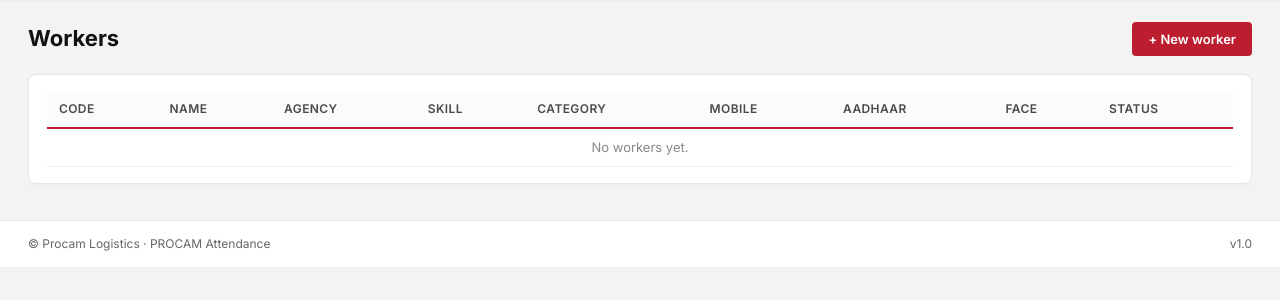
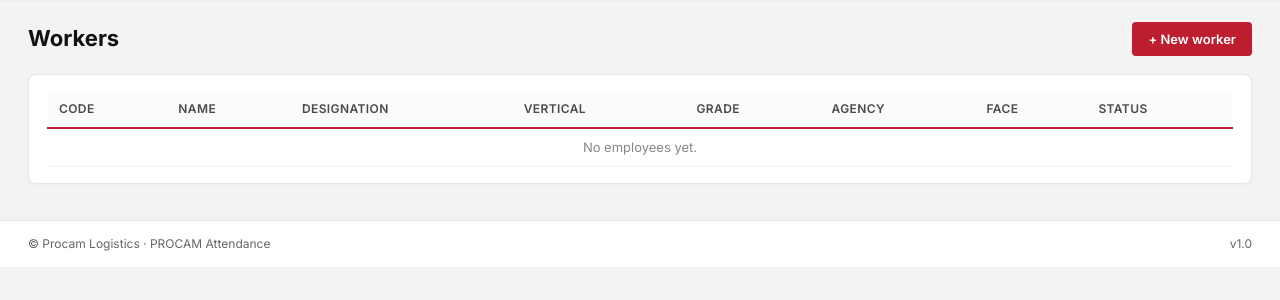
Before and after one commit to Amiish14/attendance-system, a Flask app: page /admin/workers in a window 1280 px wide. Shown: the part 106-406 px from the top of the page. Run offline with Flask 3, Linux system fonts and the light colour scheme; a user stored in the database is signed in; some libraries are stand-ins or nearby versions.

Commit message:
ui: show PRERNA designation instead of role label in nav + users + workers tables

```diff
--- a/templates/admin/workers.html
+++ b/templates/admin/workers.html
@@ -7,33 +7,23 @@
 <div class="pc-card">
   <table class="pc-table">
     <thead><tr>
-      <th>Code</th><th>Name</th><th>Agency</th><th>Skill</th><th>Category</th>
-      <th>Mobile</th><th>Aadhaar</th><th>Face</th><th>Status</th>
+      <th>Code</th><th>Name</th><th>Designation</th><th>Vertical</th><th>Grade</th>
+      <th>Agency</th><th>Face</th><th>Status</th>
     </tr></thead>
     <tbody>
     {% for w in rows %}
       <tr>
         <td><b>{{ w.code }}</b></td>
         <td>{{ w.full_name }}</td>
-        <td>{{ w.agency.name }}</td>
-        <td>{{ w.skill.name if w.skill else "—" }}</td>
-        <td>
-          {% set cat = w.category %}
-          <span style="font-size:11px; padding:2px 7px; border-radius:9px; font-weight:600;
-                       background:{% if cat == 'Unskilled' %}#f0f0f0;color:#555
-                       {% elif cat == 'Semi-Skilled' %}#e8f0fe;color:#1e4d8c
-                       {% elif cat == 'Skilled' %}#e6f4ea;color:#1a7f37
-                       {% else %}#fdecef;color:#BC1D2F{% endif %};">
-            {{ cat }}
-          </span>
-        </td>
-        <td>{{ w.mobile or "—" }}</td>
-        <td>{{ w.aadhaar_masked or "—" }}</td>
+        <td>{{ w.designation or (w.skill.name if w.skill else "—") }}</td>
+        <td>{{ w.vertical or "—" }}</td>
+        <td>{{ w.grade or "—" }}</td>
+        <td>{{ w.agency.name if w.agency else "—" }}</td>
         <td>{% if w.face_template %}<span class="pc-badge approved">Enrolled</span>{% else %}<span class="pc-badge pending">No</span>{% endif %}</td>
         <td>{% if w.is_active %}<span class="pc-badge active">Active</span>{% else %}<span class="pc-badge closed">Inactive</span>{% endif %}</td>
       </tr>
     {% else %}
-      <tr><td colspan="9" style="text-align:center;color:#888;">No workers yet.</td></tr>
+      <tr><td colspan="8" style="text-align:center;color:#888;">No employees yet.</td></tr>
     {% endfor %}
     </tbody>
   </table>
--- a/templates/base.html
+++ b/templates/base.html
@@ -20,7 +20,16 @@
       </a>
       <div class="pc-banner-spacer"></div>
       <div class="pc-userchip">
-        <span>{{ current_user.display_name or current_user.username }} · <b>{{ current_user.role }}</b></span>
+        {# Show PRERNA designation (e.g. "Sr. Manager", "Driver") when the
+           user is linked to a Worker record; fall back to the role label for
+           bootstrap/system users (admin, gate1) that don't have one. #}
+        {% set _desig = (current_user.worker.designation
+                         if current_user.worker_id and current_user.worker
+                         else None) %}
+        <span>
+          {{ current_user.display_name or current_user.username }} ·
+          <b>{{ _desig or current_user.role }}</b>
+        </span>
         <a href="{{ url_for('auth.change_password') }}">Password</a>
         <a href="{{ url_for('auth.logout') }}">Logout</a>
       </div>
```
Also changed, not shown: templates/admin/users.html (+7 -2 lines).
